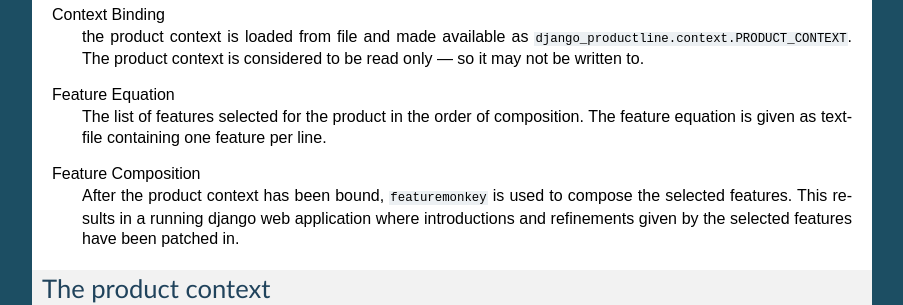
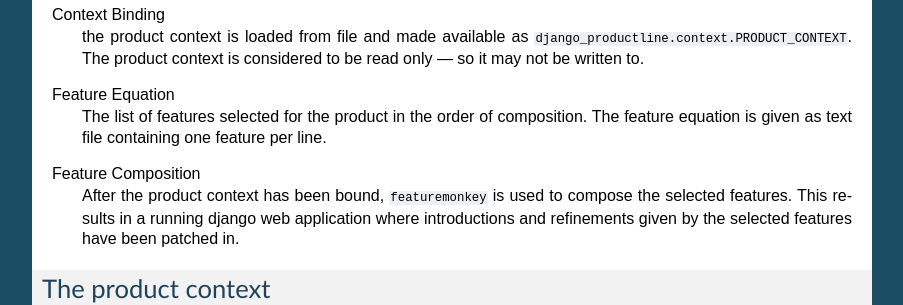
Before and after one commit to henzk/django-productline, a Sphinx documentation site: the page built from docs/product_generation.rst, in a window 1280 px wide and 900 px high, scrolled down 517 px. Shown: the part 152-457 px from the top of the window, without its empty margins (198-1101 px from the left). Built offline with Sphinx 7.4.7, drawn with Linux system fonts in a browser that asks for light colours; formulas are drawn with MathJax 3.

```diff
--- a/docs/product_generation.rst
+++ b/docs/product_generation.rst
@@ -32,7 +32,7 @@ Context Binding
 
 Feature Equation
     The list of features selected for the product in the order of composition.
-    The feature equation is given as text-file containing one feature per line.
+    The feature equation is given as text file containing one feature per line.
 
 Feature Composition
     After the product context has been bound, ``featuremonkey`` is used to compose the selected features.
```
